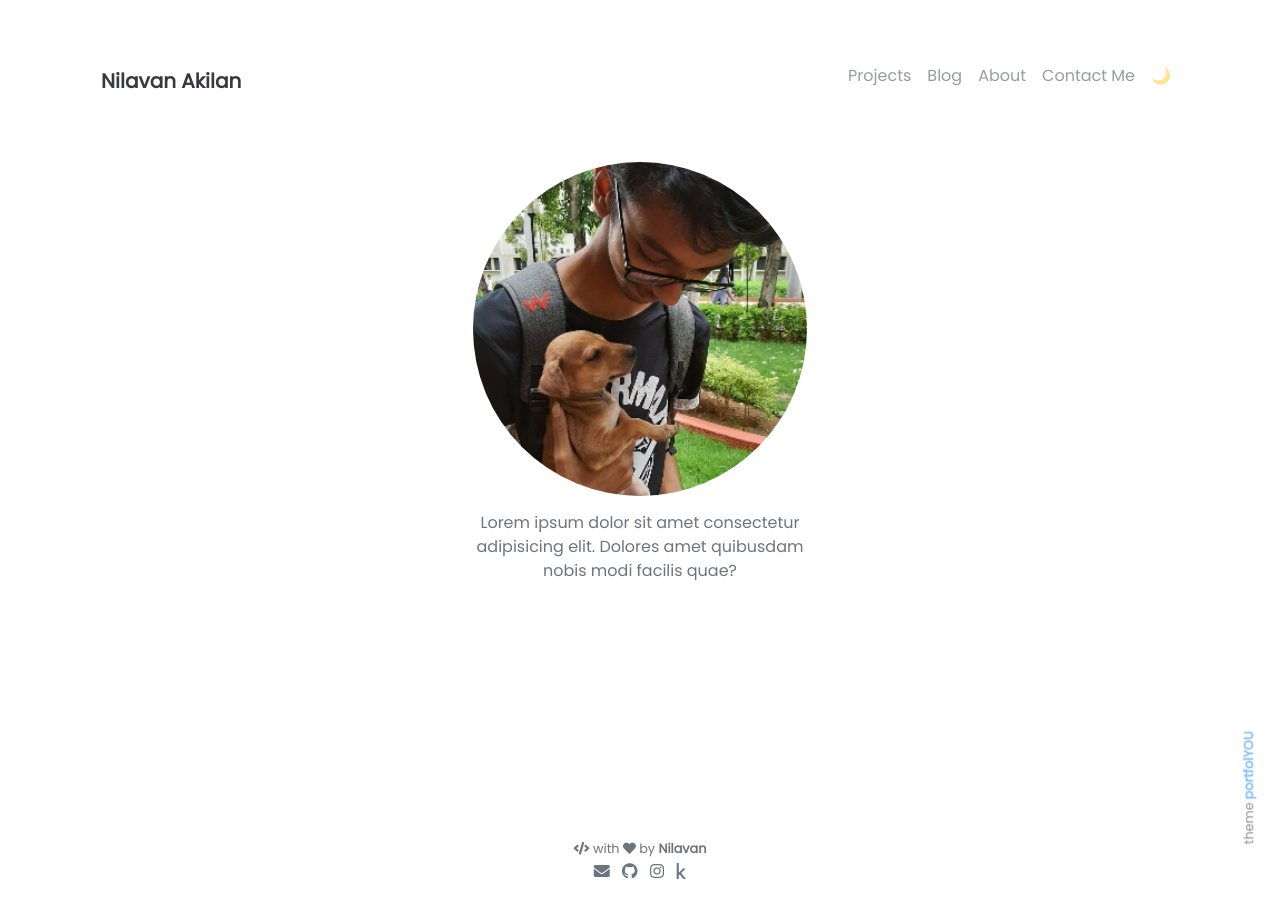
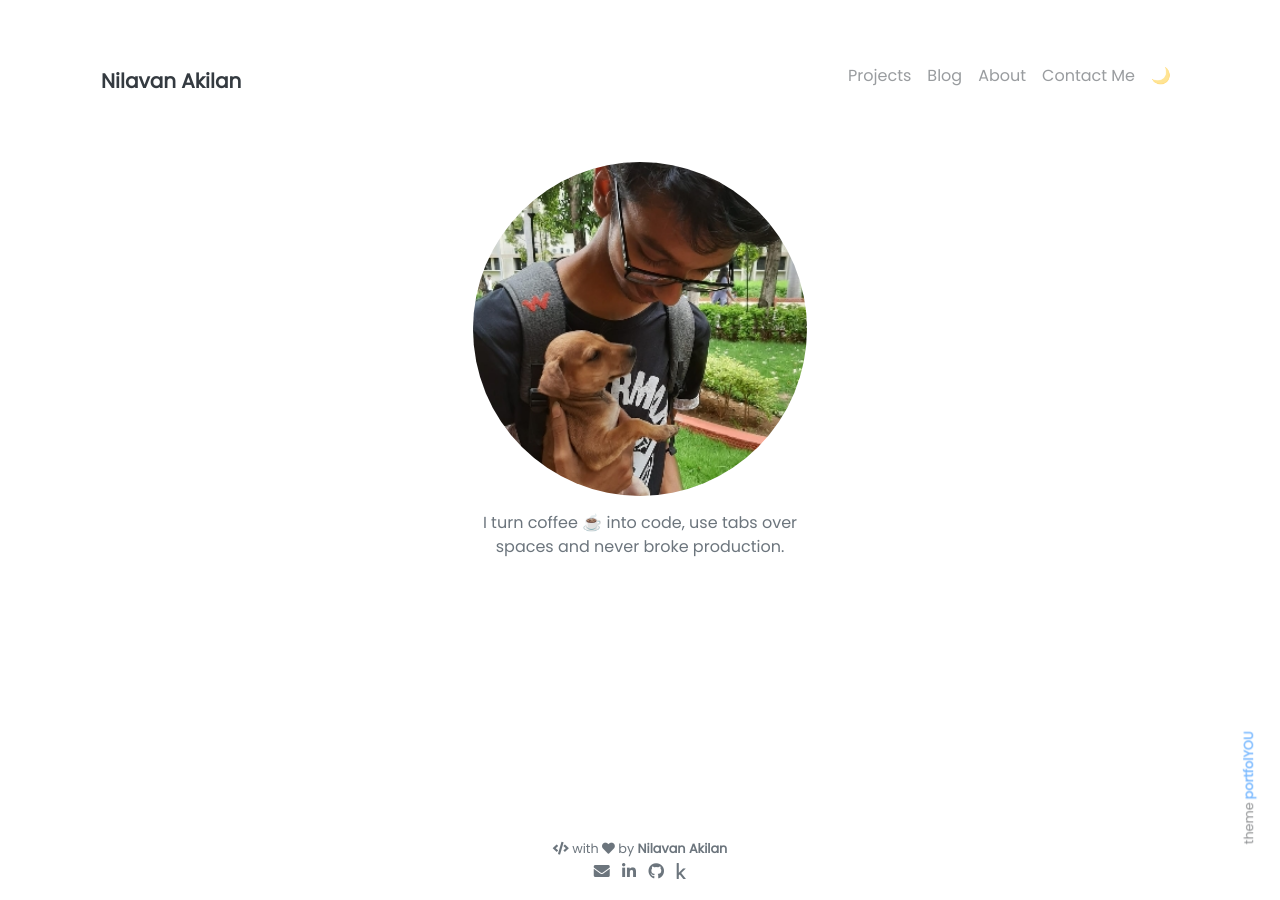
Before and after one commit to Nilavan/Nilavan.github.io, a Jekyll site: the page built from pages/index.md, in a window 1280 px wide. Built offline with Jekyll 4.4.1, drawn with Linux system fonts in a browser that asks for light colours; nearby versions of some CDN libraries; some of the changed lines change nothing that is shown.

Commit message:
update config

```diff
--- a/_config.yml
+++ b/_config.yml
@@ -1,35 +1,16 @@
-# Welcome to Jekyll!
-#
-# This config file is meant for settings that affect your whole blog, values
-# which you are expected to set up once and rarely edit after that. If you find
-# yourself editing this file very often, consider using Jekyll's data files
-# feature for the data you need to update frequently.
-#
-# For technical reasons, this file is *NOT* reloaded automatically when you use
-# 'bundle exec jekyll serve'. If you change this file, please restart the server process.
-#
-# If you need help with YAML syntax, here are some quick references for you:
-# https://learn-the-web.algonquindesign.ca/topics/markdown-yaml-cheat-sheet/#yaml
-# https://learnxinyminutes.com/docs/yaml/
-#
-# Site settings
-# These are used to personalize your new site. If you look in the HTML files,
-# you will see them accessed via {{ site.title }}, {{ site.email }}, and so on.
-# You can create any custom variable you would like, and they will be accessible
-# in the templates via {{ site.myvariable }}.
+### Site Settings ###
+title: Nilavan Akilan
+description: >-
+  I turn coffee ☕ into code,
+  use tabs over spaces
+  and never broke production.
+baseurl: "" # Change to empty quotes if you are hosting your site at <your-username>.github.io directly
+repository: Nilavan/Nilavan.github.io # Change to <your-username>/<your-username>.github.io (or remove it if you don't need remote projects)
+remote_theme: YoussefRaafatNasry/portfolYOU
 
-title: Nilavan Akilan
-description: >- # this means to ignore newlines until "baseurl:"
-  Lorem ipsum dolor sit amet consectetur adipisicing elit. Dolores amet quibusdam nobis modi facilis quae?
-baseurl: "" # the subpath of your site, e.g. /blog
-# url: "" # the base hostname & protocol for your site, e.g. http://example.com
-repository: Nilavan/Nilavan.github.io
-
-# Build settings
-#remote_theme: YoussefRaafatNasry/portfolYOU
-plugins:
-  #  - jemoji
-  #  - jekyll-feed
+### Plugins ###
+#plugins:
+#  - jemoji
 
 ### Navbar Settings ###
 nav_exclude: # The following paths are excluded from navbar
@@ -37,15 +18,13 @@ nav_exclude: # The following paths are excluded from navbar
   - pages/404.html
   - pages/index.md
 
+### Author Info ###
 author:
-  name: Nilavan
-  image: /assets/img/profile.jpg
-  # behance: your_username
-  # dribbble          : your_username
+  name: Nilavan Akilan
+  image: assets/img/profile.jpg
   email: nilavanakilan2001@gmail.com
-  # facebook: your_username
+  linkedin: your_username
   github: Nilavan
-  instagram: nilavan.akilan
   kaggle: nilavanakilan
 
 ### Posts ###
@@ -56,6 +35,10 @@ collections:
   projects:
     output: true
     permalink: /projects/:name
+
+### Disqus ###
+disqus:
+  shortname: your-short-name-disqus # Your website Shortname on disqus
 
 ### Analytics ###
 analytics:
@@ -76,22 +59,5 @@ defaults:
     values:
       comments: false # Set to true to enable disqus comments
 
-# Exclude from processing.
-# The following items will not be processed, by default.
-# Any item listed under the `exclude:` key here will be automatically added to
-# the internal "default list".
-#
-# Excluded items can be processed by explicitly listing the directories or
-# their entries' file path in the `include:` list.
-#
-# exclude:
-#   - .sass-cache/
-#   - .jekyll-cache/
-#   - gemfiles/
-#   - Gemfile
-#   - Gemfile.lock
-#   - node_modules/
-#   - vendor/bundle/
-#   - vendor/cache/
-#   - vendor/gems/
-#   - vendor/ruby/
+### Exclude from processing ###
+exclude:
```
